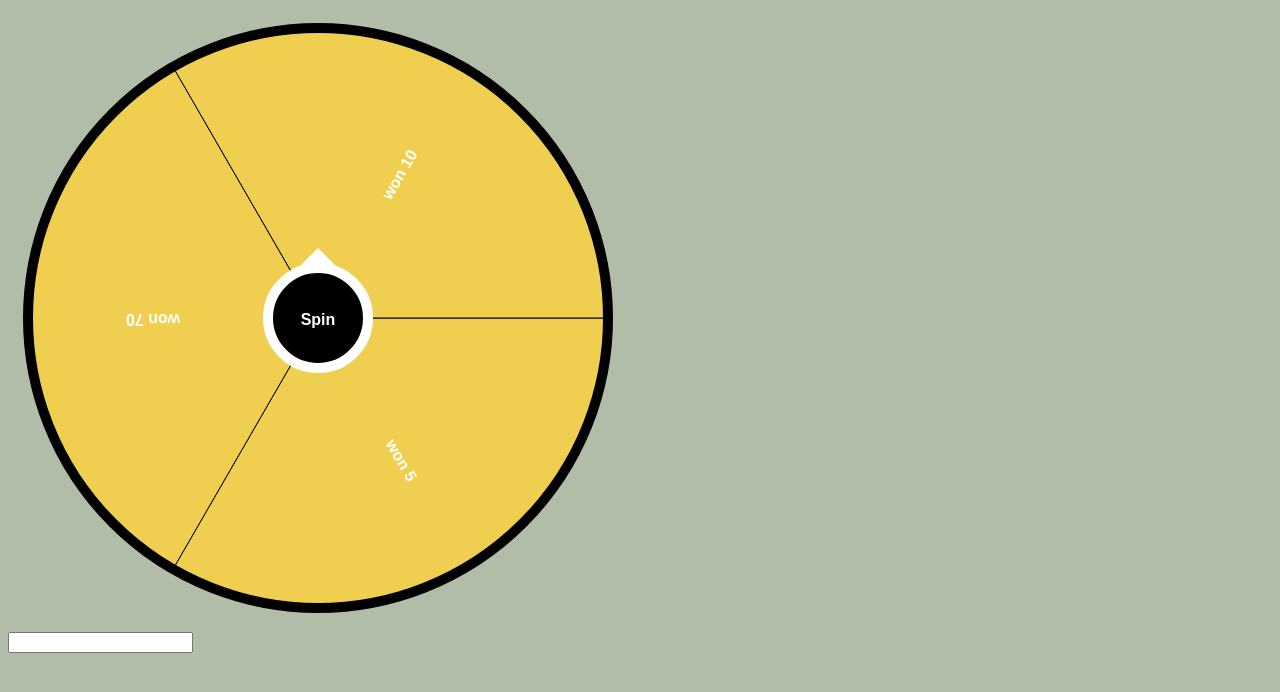
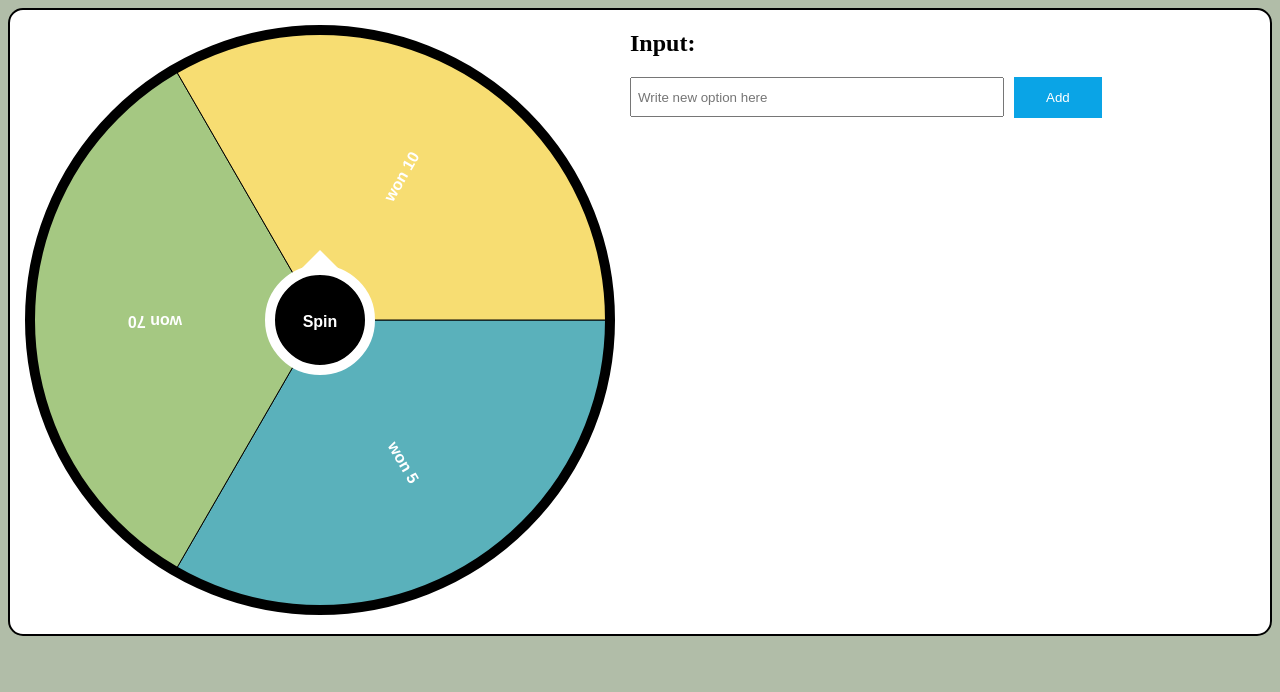
Before and after one commit to ivandez/Picker-Wheel, a React (Vite) app: page / in a window 1280 px wide. Shown: the top 692 px of the page. Built offline with nearby package versions, Linux system fonts and the light colour scheme.

Commit message:
changed color palette

```diff
--- /dev/null
+++ b/src/App.css
@@ -0,0 +1,24 @@
+.container {
+  display: flex;
+  margin: 0 auto;
+  border: 2px solid #000000;
+  background-color: #ffffff;
+  border-radius: 15px;
+  max-width: 1500px;
+}
+
+.form-input {
+  height: 24px;
+  width: 358px;
+  padding: 6px;
+}
+
+.form-button {
+  background-color: #0aa4e6;
+  border: none;
+  color: white;
+  padding: 13px 32px;
+  text-decoration: none;
+  cursor: pointer;
+  margin-left: 10px;
+}
--- a/src/App.jsx
+++ b/src/App.jsx
@@ -1,11 +1,10 @@
 import { useState } from "react";
 import FortuneWheel from "./components/FortuneWheel";
 import { useForm } from "react-hook-form";
+import "./App.css";
 
 function App() {
-  // const segments = ["better luck next time", "won 70", "won 10"];
-
-  const segColors = ["#EE4040", "#F0CF50", "#815CD1"];
+  const segColors = ["#5AB1BB", "#A5C882", "#F7DD72"];
 
   const { register, handleSubmit } = useForm();
 
@@ -20,7 +19,7 @@ function App() {
   const [segments, setSegments] = useState(["won 5", "won 70", "won 10"]);
 
   return (
-    <form onSubmit={handleSubmit(onSubmit)}>
+    <div className="container">
       <FortuneWheel
         segments={segments}
         segColors={segColors}
@@ -34,8 +33,19 @@ function App() {
         downDuration={600}
         fontFamily="Arial"
       />
-      <input type="text" {...register("option")} />
-    </form>
+      <form onSubmit={handleSubmit(onSubmit)} className="home-form">
+        <h2>Input:</h2>
+        <input
+          type="text"
+          {...register("option")}
+          placeholder="Write new option here"
+          className="form-input"
+        />
+        <button className="form-button" type="submit">
+          Add
+        </button>
+      </form>
+    </div>
   );
 }
 
--- a/src/components/FortuneWheel.jsx
+++ b/src/components/FortuneWheel.jsx
@@ -3,7 +3,7 @@ import { useEffect, useState, useRef } from "react";
 
 const FortuneWheel = ({
   segments,
-  segColors,
+  segColors = ["#5AB1BB", "#A5C882", "#F7DD72"],
   winningSegment,
   onFinished,
   primaryColor = "black",
@@ -151,7 +151,7 @@ const FortuneWheel = ({
     ctx.arc(centerX, centerY, size, lastAngle, angle, false);
     ctx.lineTo(centerX, centerY);
     ctx.closePath();
-    ctx.fillStyle = "#F0CF50";
+    ctx.fillStyle = segColors[key];
     ctx.fill();
     ctx.stroke();
     ctx.save();
```
